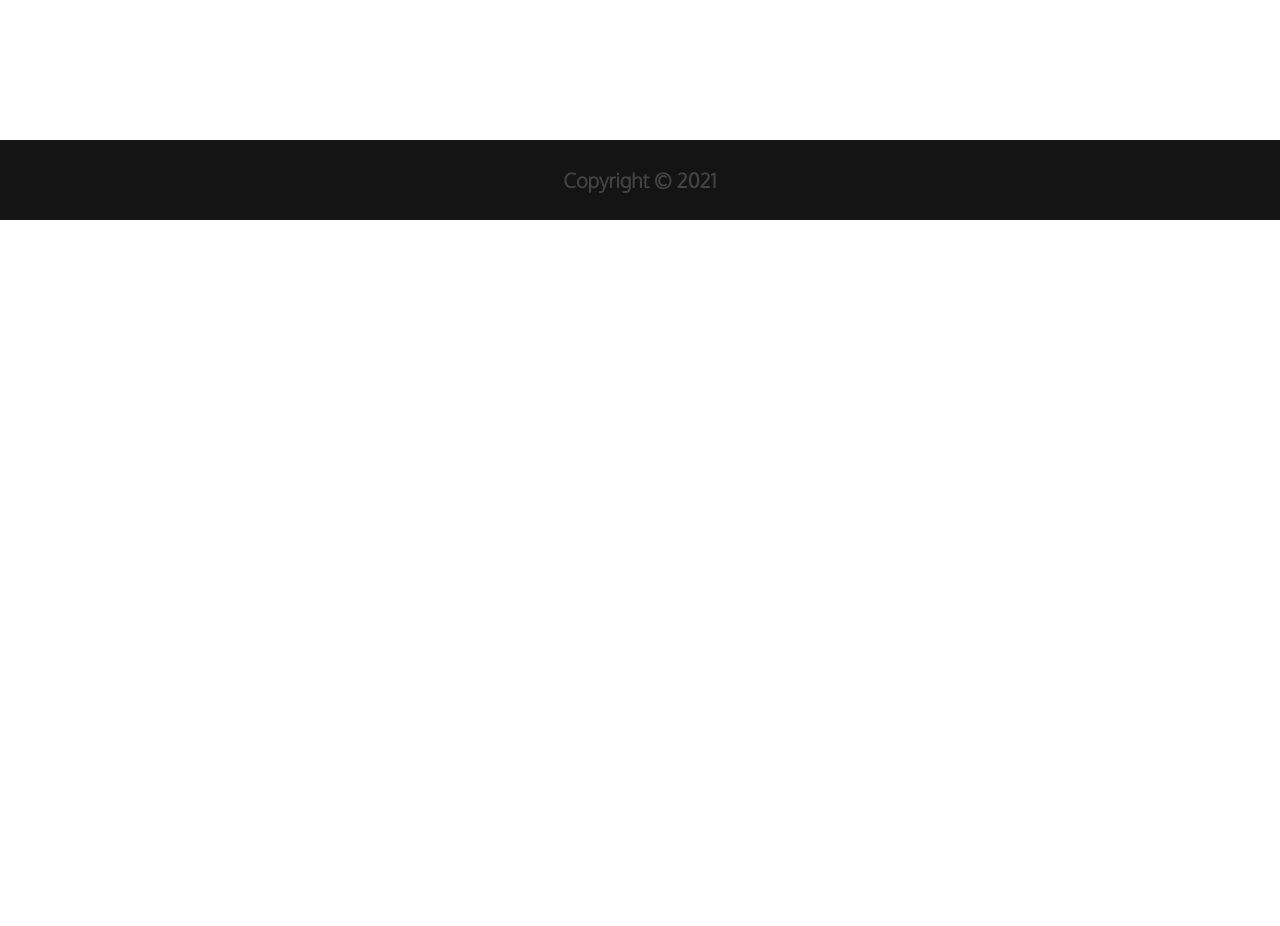
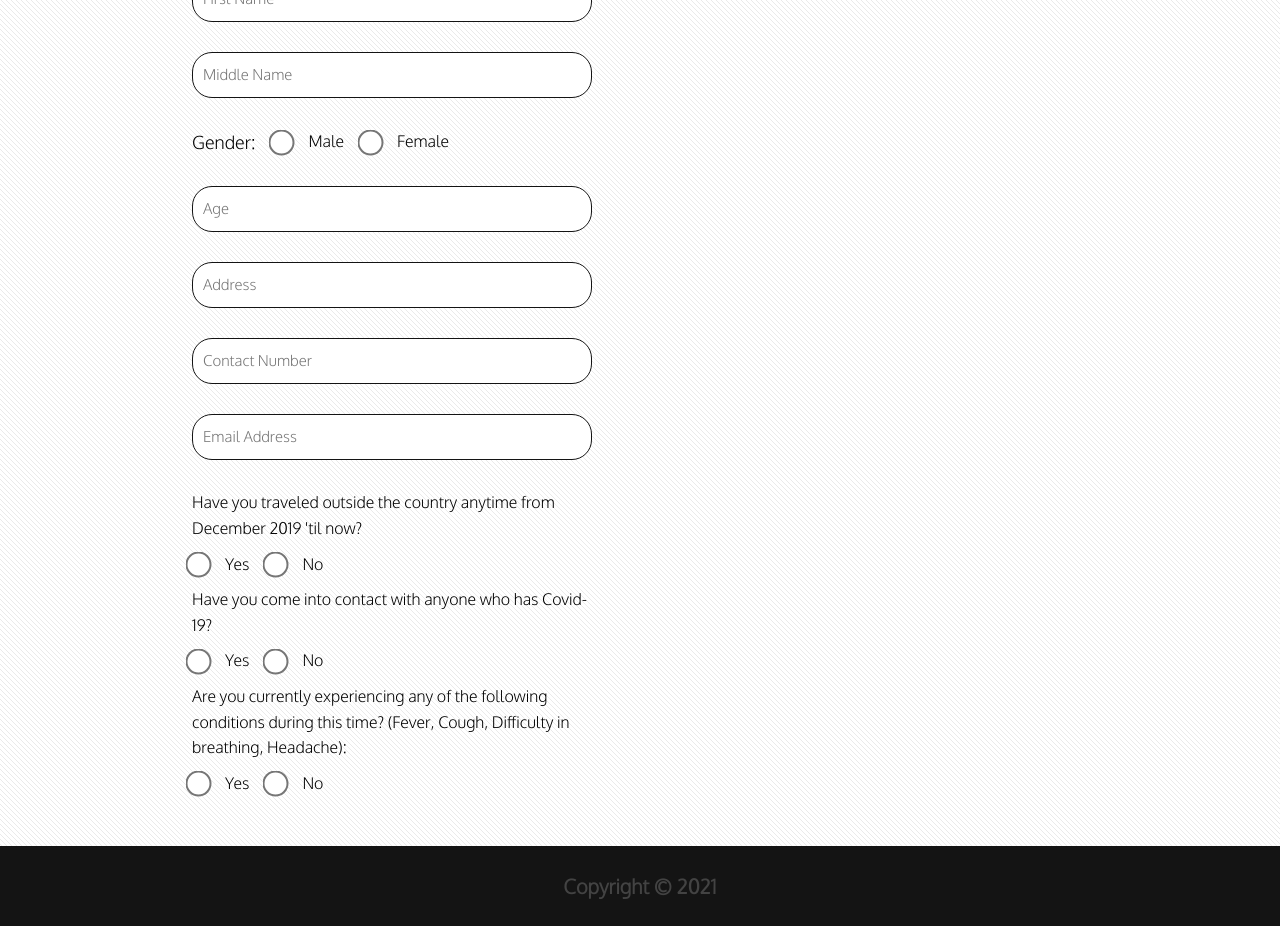
Before and after one commit to tubaljaren09/ReactJS-BusReserve, a React (Create React App) app in the folder client/: page /book in a window 1280 px wide. Shown: the part 580-1506 px from the top of the page. Before the commit the page ends 800 px from the top, so only its background shows below. Built offline with nearby package versions, Linux system fonts and the light colour scheme.

Commit message:
Add book ticket form

```diff
--- a/client/src/Components/Book.js
+++ b/client/src/Components/Book.js
@@ -3,7 +3,49 @@ import React from 'react';
 const Book = () => {
     return(
         <div className="book-main">
-            <h1>BOok</h1>
+            <div className="book-container">
+                <div className="greetings">
+                    <h1>Covid-19 Tracing Form</h1>
+                    <h2>PLEASE FILL OUT THE FORM COMPLETELY.</h2>
+                </div>
+                <form className="register-form">
+                    <input type="text" name="lastName" placeholder="Last Name"/>
+                    <input type="text" name="firstName" placeholder="First Name"/>
+                    <input type="text" name="middleName" placeholder="Middle Name"/>
+                    <div className="gender">
+                        <p>Gender:</p>
+                        <input type="radio" value="Male" name="gender" />Male
+                        <input type="radio" value="Female" name="gender" />Female
+                    </div>
+                    <input type="text" name="age" placeholder="Age"/>
+                    <input type="text" name="address" placeholder="Address"/>
+                    <input type="text" name="contactNumber" placeholder="Contact Number"/>
+                    <input type="text" name="email" placeholder="Email Address"/>
+                    <div className="covid-form">
+                        <div className="question">
+                            <p>Have you traveled outside the country anytime from December 2019 'til now?</p>
+                            <div className="q1">
+                                <input type="radio" value="Yes" name="q1" />Yes
+                                <input type="radio" value="No" name="q1" />No
+                            </div>
+                        </div>
+                        <div className="question">
+                            <p>Have you come into contact with anyone who has Covid-19?</p>
+                            <div className="q1">
+                                <input type="radio" value="Yes" name="q2" />Yes
+                                <input type="radio" value="No" name="q2" />No
+                            </div>
+                        </div>
+                        <div className="question">
+                            <p>Are you currently experiencing any of the following conditions during this time? (Fever, Cough, Difficulty in breathing, Headache):</p>
+                            <div className="q1">
+                                <input type="radio" value="Yes" name="q3" />Yes
+                                <input type="radio" value="No" name="q3" />No
+                            </div>
+                        </div>
+                    </div>
+                </form>
+            </div>
         </div>
     )
 }
--- a/client/src/Styles/book.scss
+++ b/client/src/Styles/book.scss
@@ -1,5 +1,70 @@
 .book-main{
+    animation:transitionIn 0.75s;
+    background-image:url('../Images/overlay.png');
+    background-size:auto;
+    padding:50px 0px;
     /* GRID FROM APP */
     grid-column:1/2;
     grid-row:2/3;
+    .book-container{
+        width:70%;
+        margin:auto;
+        height:100%;
+        display:flex;
+        flex-direction:column;
+        row-gap:20px;
+        .register-form{
+            width:400px;
+            display:flex;
+            flex-direction:column;
+            row-gap:30px;
+            input[type=text]{
+                border-radius:20px;
+                padding:10px;
+                border:1px solid $black;
+                font-size:15px;
+                outline:none;
+            }
+            .gender{
+                display:flex;
+                align-items:center;
+                column-gap:20px;
+                p{
+                    font-size:18px;
+                }
+                input[type=radio]{
+                    transform:scale(2);
+                }
+            }
+            .covid-form{
+                display:flex;
+                flex-direction:column;
+                row-gap:10px;
+                .question{
+                    display:flex;
+                    flex-direction:column;
+                    row-gap:10px;
+                    .q1{
+                        display:flex;
+                        align-items:center;
+                        column-gap:20px;
+                        input[type=radio]{
+                            transform:scale(2);
+                        }
+                    }
+                }
+            }
+        }
+    }
+    @keyframes transitionIn{
+        from{
+            opacity:0;
+            transform:translateX(-10deg);
+        }
+
+        to{
+            opacity:1;
+            transform:translateX(0);
+        }
+    }
 }
```
